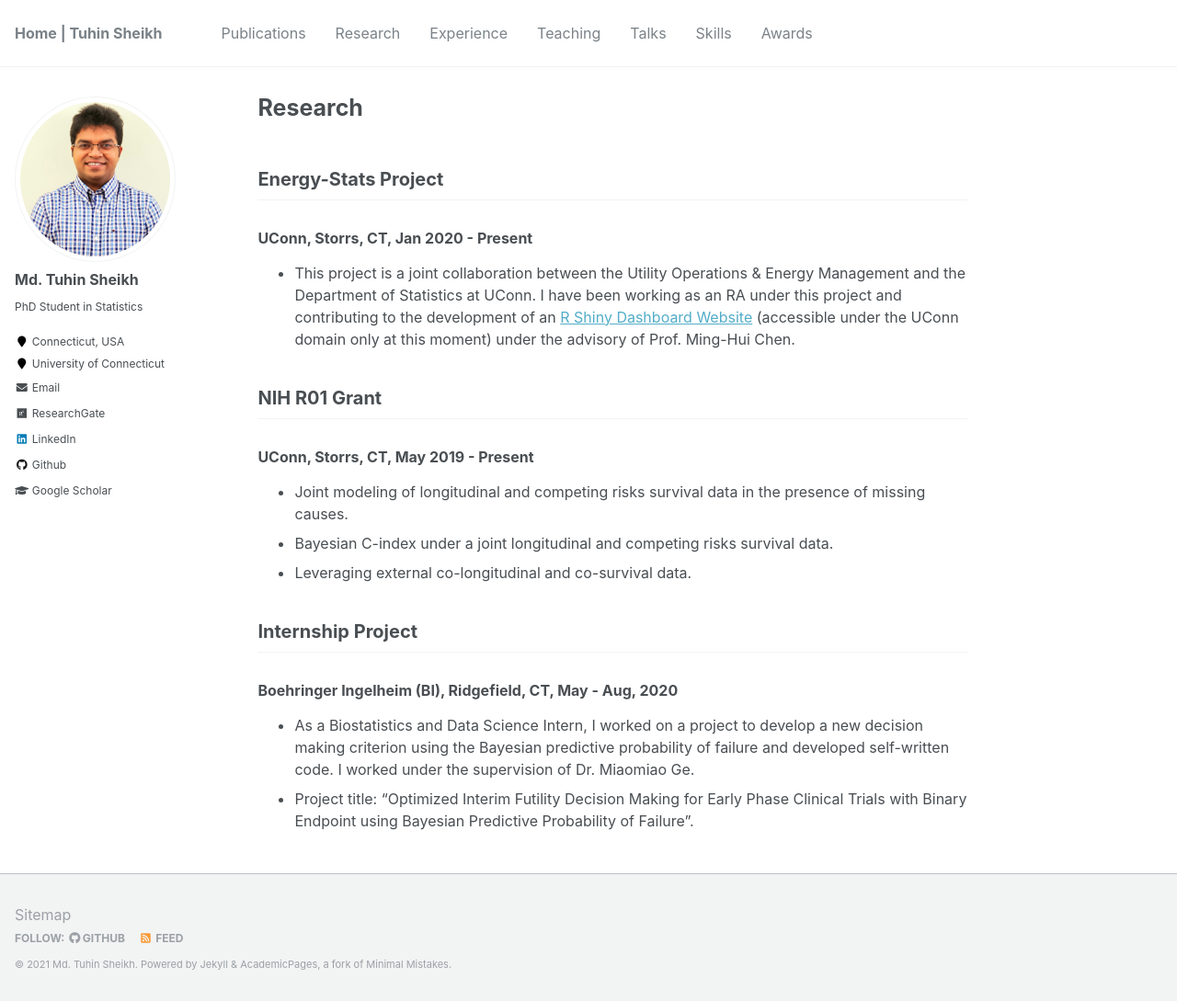
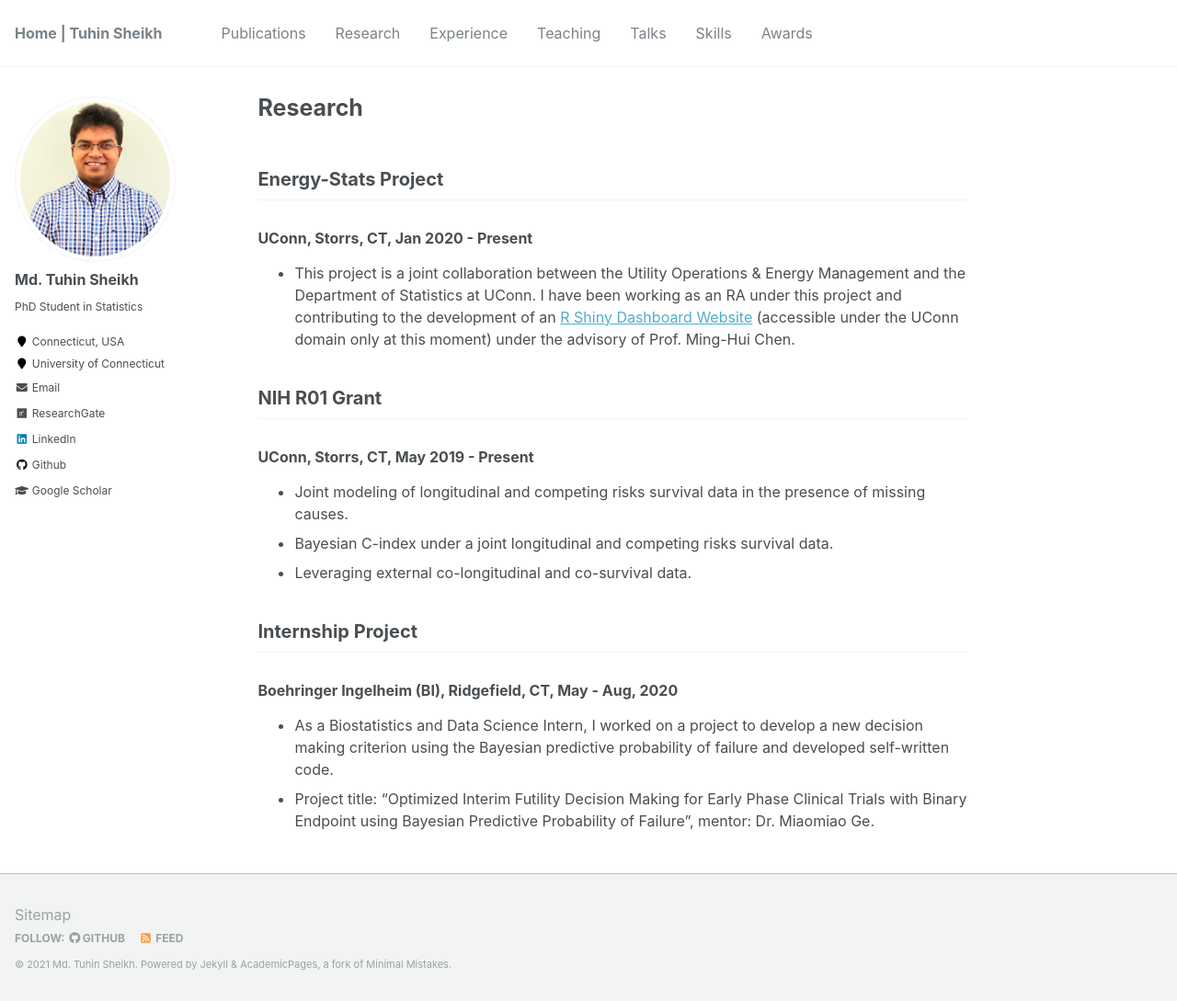
Before and after one commit to mdtuhinsheikh/mdtuhinsheikh.github.io, a Jekyll site: the page built from _pages/research.md, in a window 1280 px wide and 1089 px high. Shown: the whole window at 92% size. Built offline with Jekyll 4.4.1, drawn with Linux system fonts in a browser that asks for light colours.

Commit message:
Update research.md

```diff
--- a/_pages/research.md
+++ b/_pages/research.md
@@ -16,5 +16,5 @@ author_profile: true
 
 ## Internship Project
 ### Boehringer Ingelheim (BI), Ridgefield, CT, May - Aug, 2020
-- As a Biostatistics and Data Science Intern, I worked on a project to develop a new decision making criterion using the Bayesian predictive probability of failure and developed self-written code. I worked under the supervision of Dr. Miaomiao Ge.
-- Project title: "Optimized Interim Futility Decision Making for Early Phase Clinical Trials with Binary Endpoint using Bayesian Predictive Probability of Failure".
+- As a Biostatistics and Data Science Intern, I worked on a project to develop a new decision making criterion using the Bayesian predictive probability of failure and developed self-written code.
+- Project title: "Optimized Interim Futility Decision Making for Early Phase Clinical Trials with Binary Endpoint using Bayesian Predictive Probability of Failure", mentor: Dr. Miaomiao Ge.
```
